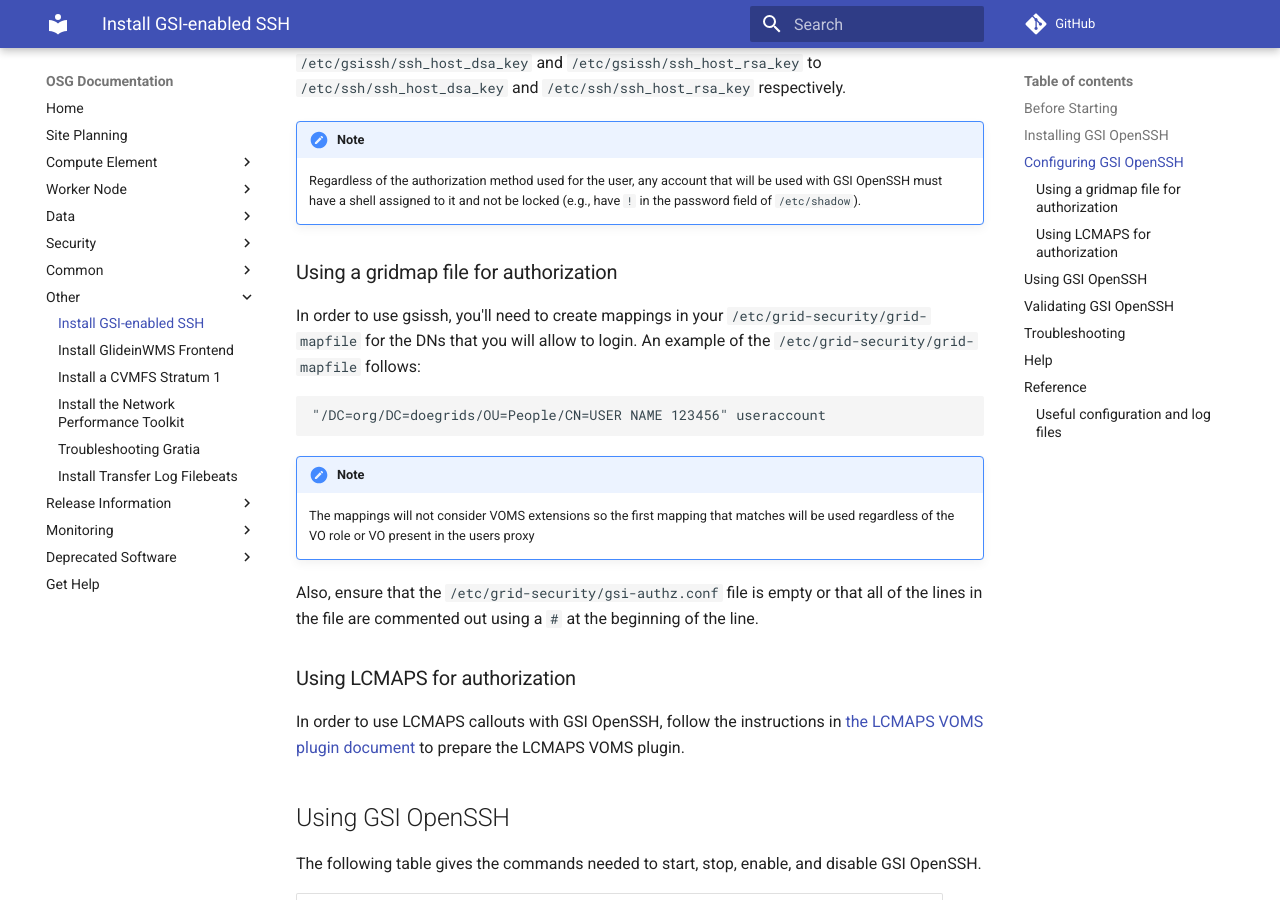
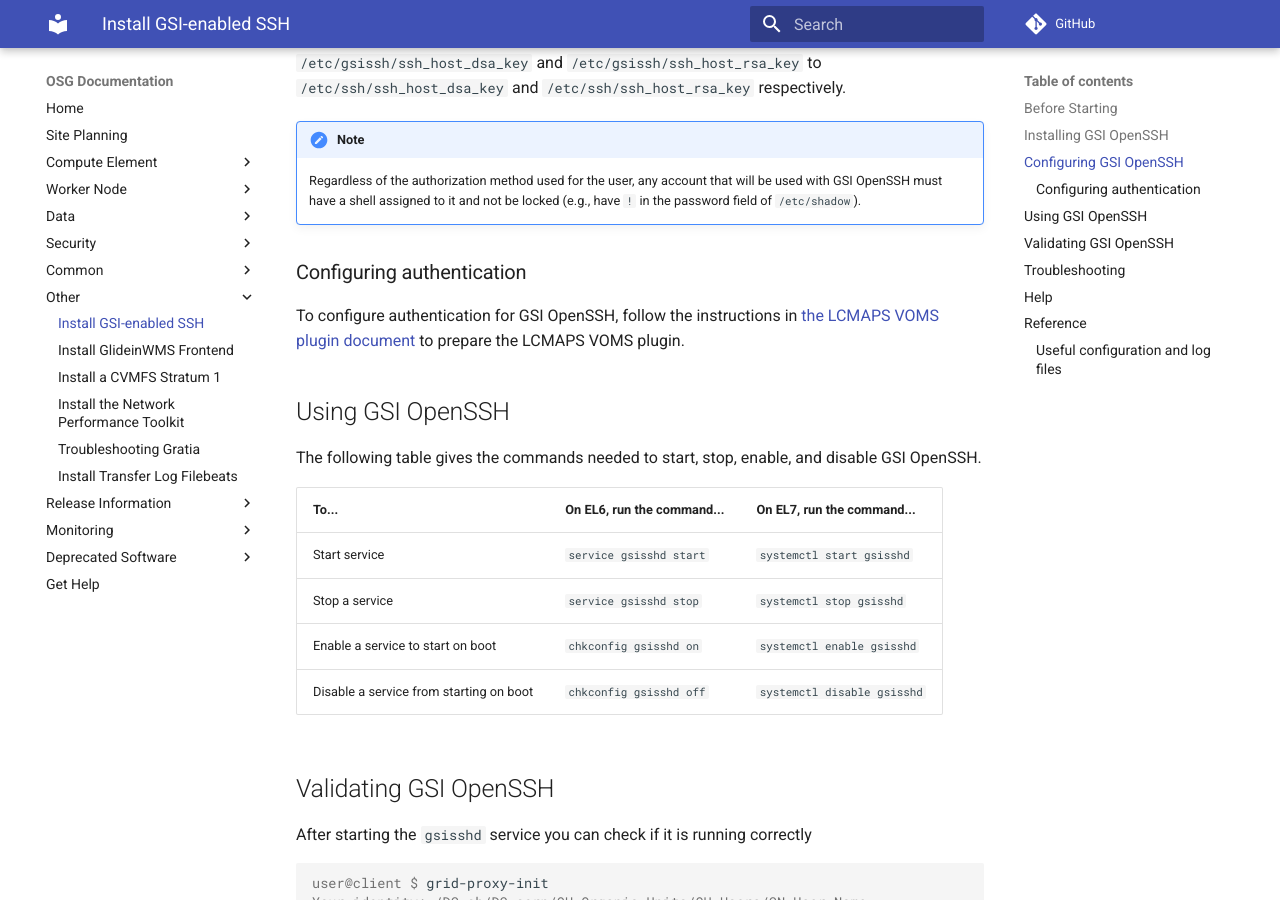
Before and after one commit to osg-htc/docs, an MkDocs documentation site: the page built from docs/other/gsissh.md, in a window 1280 px wide and 900 px high, scrolled down 1043 px. Built offline with MkDocs 1.6.1 and Material for MkDocs 9.7.7, drawn with Linux system fonts in a browser that asks for light colours; comment, search, counter and statistics services are not loaded; old or Windows-style settings are respelled for this version of MkDocs.

Commit message:
Use LCMAPS VOMS as the sole auth method

````diff
--- a/docs/other/gsissh.md
+++ b/docs/other/gsissh.md
@@ -46,25 +46,9 @@ In order to do this, symlink `/etc/gsissh/ssh_host_dsa_key` and `/etc/gsissh/ssh
     account that will be used with GSI OpenSSH must have a shell
     assigned to it and not be locked (e.g., have `!` in the password field of `/etc/shadow`).
 
-### Using a gridmap file for authorization
+### Configuring authentication
 
-In order to use gsissh, you'll need to create mappings in your `/etc/grid-security/grid-mapfile` for the DNs that you
-will allow to login. An example of the `/etc/grid-security/grid-mapfile` follows:
-
-```
-"/DC=org/DC=doegrids/OU=People/CN=USER NAME 123456" useraccount
-```
-
-!!! note
-    The mappings will not consider VOMS extensions so the first mapping that matches will be used regardless of the VO role or VO present in the users proxy
-
-Also, ensure that the `/etc/grid-security/gsi-authz.conf` file is empty or that all of the lines in the file are
-commented out using a `#` at the beginning of the line.
-
-### Using LCMAPS for authorization
-
-In order to use LCMAPS callouts with GSI OpenSSH, follow the instructions in
-[the LCMAPS VOMS plugin document](/security/lcmaps-voms-authentication#configuring-the-lcmaps-voms-plugin)
+To configure authentication for GSI OpenSSH, follow the instructions in [the LCMAPS VOMS plugin document](/security/lcmaps-voms-authentication#configuring-the-lcmaps-voms-plugin)
 to prepare the LCMAPS VOMS plugin.
 
 Using GSI OpenSSH
````
